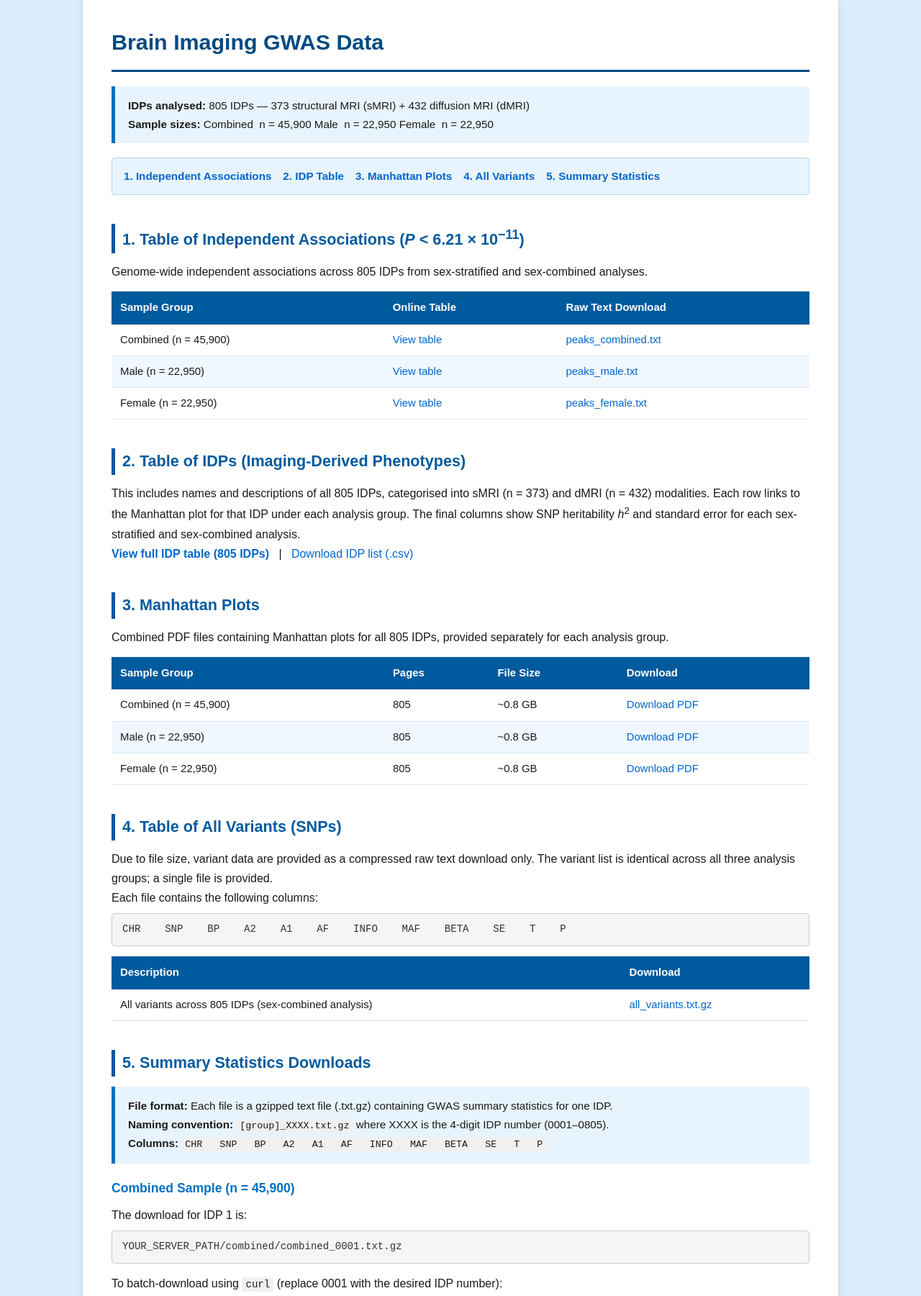
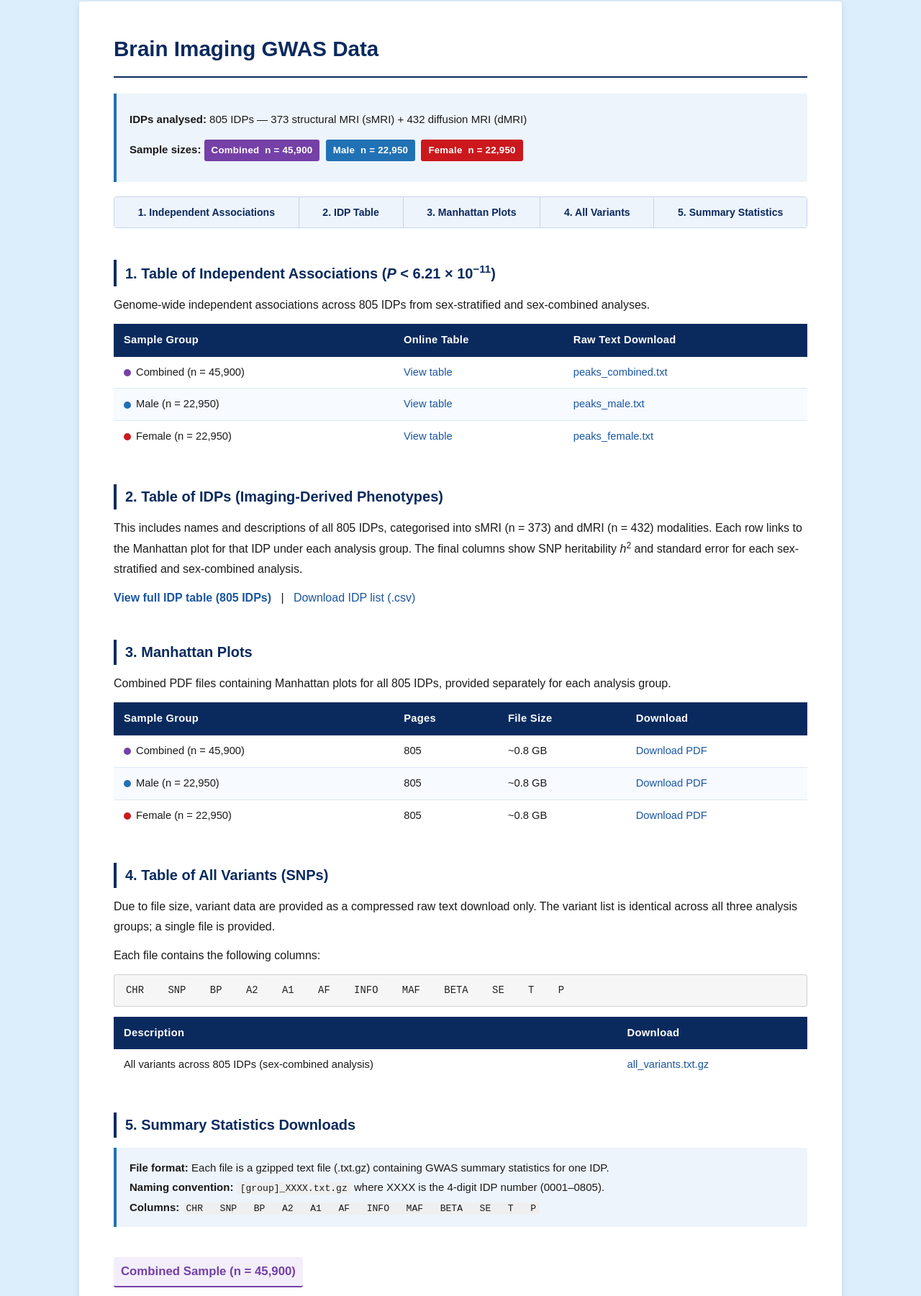
Before and after one commit to summerzhang927/BrainsSexGenetics, a plain HTML site: page index.html in a window 1280 px wide. Shown: the part 22-1823 px from the top of the page at 72% size. Drawn offline with Linux system fonts and the light colour scheme.

Commit message:
Update style.css

```diff
--- a/style.css
+++ b/style.css
@@ -1,7 +1,7 @@
-/* ============================
-   全局样式
-   ============================ */
-* {
+/* ==============================
+   Reset & Base
+   ============================== */
+*, *::before, *::after {
     box-sizing: border-box;
     margin: 0;
     padding: 0;
@@ -9,203 +9,335 @@
 
 body {
     font-family: Arial, Helvetica, sans-serif;
-    background-color: #dceefb;  /* 淡蓝色背景，模仿Big40 */
+    background-color: #dceefb;
     color: #1a1a1a;
-    line-height: 1.7;
-    padding: 20px;
+    line-height: 1.75;
+    padding: 24px 16px;
 }
 
 .container {
-    max-width: 1050px;
+    max-width: 1060px;
     margin: 0 auto;
     background-color: #ffffff;
-    padding: 35px 40px;
-    border-radius: 6px;
-    box-shadow: 0 2px 12px rgba(0,0,0,0.12);
+    padding: 40px 48px;
+    border-radius: 4px;
+    box-shadow: 0 2px 10px rgba(0,0,0,0.10);
 }
 
-/* ============================
-   标题样式
-   ============================ */
+/* ==============================
+   Typography
+   ============================== */
 h1 {
-    font-size: 1.9em;
-    color: #004a80;
-    border-bottom: 3px solid #004a80;
+    font-size: 1.85em;
+    color: #0a2a5e;
+    border-bottom: 2px solid #0a2a5e;
     padding-bottom: 12px;
-    margin-bottom: 20px;
+    margin-bottom: 22px;
 }
 
 h2 {
-    font-size: 1.35em;
-    color: #005a9e;
-    margin-top: 40px;
+    font-size: 1.25em;
+    color: #0a2a5e;
+    margin-top: 44px;
     margin-bottom: 12px;
-    border-left: 5px solid #005a9e;
-    padding-left: 10px;
+    padding-left: 12px;
+    border-left: 4px solid #0a2a5e;
 }
 
 h3 {
-    font-size: 1.1em;
-    color: #0070c0;
-    margin-top: 20px;
+    font-size: 1.05em;
+    margin-top: 24px;
     margin-bottom: 8px;
+    padding: 5px 10px;
+    border-radius: 3px;
+    display: inline-block;
 }
 
-/* ============================
-   链接样式
-   ============================ */
+/* 三组颜色的 h3 */
+h3.group-combined {
+    color: #7540A7;
+    border-bottom: 2px solid #7540A7;
+    background-color: #f3eefa;
+}
+
+h3.group-male {
+    color: #2171B5;
+    border-bottom: 2px solid #2171B5;
+    background-color: #e8f2fb;
+}
+
+h3.group-female {
+    color: #CB181D;
+    border-bottom: 2px solid #CB181D;
+    background-color: #fdecea;
+}
+
+p {
+    margin: 8px 0 12px 0;
+}
+
 a {
-    color: #0066cc;
+    color: #1a56a0;
     text-decoration: none;
 }
 
 a:hover {
     text-decoration: underline;
-    color: #004499;
+    color: #0a2a5e;
 }
 
-/* ============================
+sup, sub {
+    font-size: 0.75em;
+}
+
+/* ==============================
+   色彩标识系统（圆点 + 徽章）
+   ============================== */
+
+/* 小圆点：用于表格行内标识组别 */
+.dot {
+    display: inline-block;
+    width: 10px;
+    height: 10px;
+    border-radius: 50%;
+    margin-right: 7px;
+    vertical-align: middle;
+    flex-shrink: 0;
+}
+
+.dot-combined { background-color: #7540A7; }
+.dot-male     { background-color: #2171B5; }
+.dot-female   { background-color: #CB181D; }
+
+/* 徽章：用于顶部概述区域 */
+.badge {
+    display: inline-block;
+    padding: 3px 10px;
+    border-radius: 3px;
+    font-size: 0.88em;
+    font-weight: bold;
+    margin: 3px 4px 3px 0;
+    color: #ffffff;
+    letter-spacing: 0.02em;
+}
+
+.badge-combined { background-color: #7540A7; }
+.badge-male     { background-color: #2171B5; }
+.badge-female   { background-color: #CB181D; }
+
+/* ==============================
    导航栏
-   ============================ */
+   ============================== */
 .nav-bar {
-    background-color: #e8f4fd;
-    border: 1px solid #b3d4f0;
-    padding: 12px 16px;
-    border-radius: 4px;
-    margin: 20px 0;
     display: flex;
     flex-wrap: wrap;
-    gap: 16px;
+    gap: 0;
+    margin: 20px 0 10px 0;
+    border: 1px solid #c5d5e8;
+    border-radius: 4px;
+    overflow: hidden;
 }
 
 .nav-bar a {
+    flex: 1 1 auto;
+    text-align: center;
+    padding: 9px 12px;
+    font-size: 0.88em;
     font-weight: bold;
-    font-size: 0.95em;
+    color: #0a2a5e;
+    background-color: #eef4fb;
+    border-right: 1px solid #c5d5e8;
+    white-space: nowrap;
+    transition: background-color 0.15s;
+}
+
+.nav-bar a:last-child {
+    border-right: none;
+}
+
+.nav-bar a:hover {
+    background-color: #d0e4f7;
+    text-decoration: none;
+}
+
+/* ==============================
+   信息框
+   ============================== */
+.info-box {
+    background-color: #eef4fb;
+    border-left: 4px solid #2171B5;
+    padding: 14px 18px;
+    margin: 14px 0 18px 0;
+    border-radius: 0 3px 3px 0;
+    font-size: 0.94em;
+    line-height: 1.8;
+}
+
+/* ==============================
+   代码框
+   ============================== */
+.code-box {
+    background-color: #f6f6f6;
+    border: 1px solid #d0d0d0;
+    border-radius: 3px;
+    padding: 10px 16px;
+    font-family: 'Courier New', Courier, monospace;
+    font-size: 0.87em;
+    overflow-x: auto;
+    margin: 6px 0 14px 0;
+    color: #222;
+    word-break: break-all;
+    line-height: 1.6;
+}
+
+code {
+    background-color: #efefef;
+    padding: 1px 5px;
+    border-radius: 3px;
+    font-family: 'Courier New', Courier, monospace;
+    font-size: 0.87em;
+}
+
+/* ==============================
+   表格
+   ============================== */
+table {
+    width: 100%;
+    border-collapse: collapse;
+    margin: 12px 0 28px 0;
+    font-size: 0.92em;
+}
+
+th {
+    background-color: #0a2a5e;
+    color: #ffffff;
+    padding: 10px 14px;
+    text-align: left;
+    font-weight: bold;
+    letter-spacing: 0.02em;
+}
+
+td {
+    padding: 9px 14px;
+    border-bottom: 1px solid #dde8f5;
+    vertical-align: middle;
+}
+
+tr:last-child td {
+    border-bottom: none;
+}
+
+tr:nth-child(even) td {
+    background-color: #f7faff;
+}
+
+tr:hover td {
+    background-color: #eef4fb;
+}
+
+/* ==============================
+   IDP 大表格专用
+   ============================== */
+.idp-table th,
+.idp-table td {
+    font-size: 0.84em;
+    padding: 7px 10px;
+}
+
+/* 模态标签 */
+.tag-smri {
+    background-color: #d4edda;
+    color: #155724;
+    padding: 2px 7px;
+    border-radius: 2px;
+    font-size: 0.82em;
+    font-weight: bold;
+    letter-spacing: 0.03em;
     white-space: nowrap;
 }
 
-/* ============================
-   信息提示框
-   ============================ */
-.info-box {
-    background-color: #e8f4fd;
-    border-left: 5px solid #0070c0;
-    padding: 14px 18px;
-    margin: 14px 0;
-    border-radius: 0 4px 4px 0;
-    font-size: 0.95em;
+.tag-dmri {
+    background-color: #d1ecf1;
+    color: #0c5460;
+    padding: 2px 7px;
+    border-radius: 2px;
+    font-size: 0.82em;
+    font-weight: bold;
+    letter-spacing: 0.03em;
+    white-space: nowrap;
 }
 
-/* ============================
-   代码/命令框
-   ============================ */
-.code-box {
-    background-color: #f5f5f5;
-    border: 1px solid #cccccc;
-    border-radius: 4px;
-    padding: 10px 14px;
-    font-family: 'Courier New', Courier, monospace;
-    font-size: 0.88em;
-    overflow-x: auto;
-    margin: 8px 0 14px 0;
-    color: #333;
-    word-break: break-all;
+/* Manhattan 链接颜色 */
+a.link-combined { color: #7540A7; font-weight: bold; }
+a.link-male     { color: #2171B5; font-weight: bold; }
+a.link-female   { color: #CB181D; font-weight: bold; }
+
+a.link-combined:hover,
+a.link-male:hover,
+a.link-female:hover {
+    text-decoration: underline;
 }
 
-code {
-    background-color: #f0f0f0;
-    padding: 2px 5px;
-    border-radius: 3px;
-    font-family: 'Courier New', Courier, monospace;
-    font-size: 0.88em;
+/* ==============================
+   搜索栏
+   ============================== */
+.search-bar {
+    display: flex;
+    flex-wrap: wrap;
+    gap: 10px;
+    align-items: center;
+    margin: 16px 0;
 }
 
-/* ============================
-   表格样式
-   ============================ */
-table {
-    width: 100%;
-    border-collapse: collapse;
-    margin: 14px 0 24px 0;
-    font-size: 0.93em;
+.search-bar input,
+.search-bar select {
+    padding: 7px 12px;
+    border: 1px solid #a0b8d0;
+    border-radius: 3px;
+    font-size: 0.92em;
+    background-color: #fff;
+    color: #1a1a1a;
 }
 
-th {
-    background-color: #005a9e;
-    color: white;
-    padding: 10px 12px;
-    text-align: left;
-    font-weight: bold;
+.search-bar input {
+    width: 260px;
 }
 
-td {
-    padding: 9px 12px;
-    border-bottom: 1px solid #dde8f5;
-    vertical-align: top;
+#resultCount {
+    font-size: 0.88em;
+    color: #555;
 }
 
-tr:nth-child(even) td {
-    background-color: #f0f7ff;
+/* ==============================
+   页脚
+   ============================== */
+footer {
+    margin-top: 52px;
+    padding-top: 16px;
+    border-top: 1px solid #d0d0d0;
+    text-align: center;
+    font-size: 0.84em;
+    color: #888;
 }
 
-tr:hover td {
-    background-color: #dceefb;
-}
-
-/* ============================
-   IDP表格（大表格专用）
-   ============================ */
-.idp-table th {
-    font-size: 0.85em;
-}
-
-.idp-table td {
-    font-size: 0.85em;
-    padding: 7px 10px;
-}
-
-.tag-smri {
-    background-color: #c8e6c9;
-    color: #1b5e20;
-    padding: 2px 6px;
-    border-radius: 3px;
-    font-size: 0.8em;
-    font-weight: bold;
-}
-
-.tag-dmri {
-    background-color: #bbdefb;
-    color: #0d47a1;
-    padding: 2px 6px;
-    border-radius: 3px;
-    font-size: 0.8em;
-    font-weight: bold;
-}
-
-/* ============================
-   页脚
-   ============================ */
-footer {
-    margin-top: 50px;
-    padding-top: 16px;
-    border-top: 1px solid #ccc;
-    color: #777;
-    font-size: 0.85em;
-    text-align: center;
-}
-
-/* ============================
-   响应式（手机端适配）
-   ============================ */
-@media (max-width: 700px) {
+/* ==============================
+   响应式
+   ============================== */
+@media (max-width: 720px) {
     .container {
         padding: 20px 16px;
     }
     .nav-bar {
         flex-direction: column;
-        gap: 8px;
+    }
+    .nav-bar a {
+        border-right: none;
+        border-bottom: 1px solid #c5d5e8;
     }
     table {
         font-size: 0.8em;
     }
+    .search-bar input {
+        width: 100%;
+    }
 }
```
